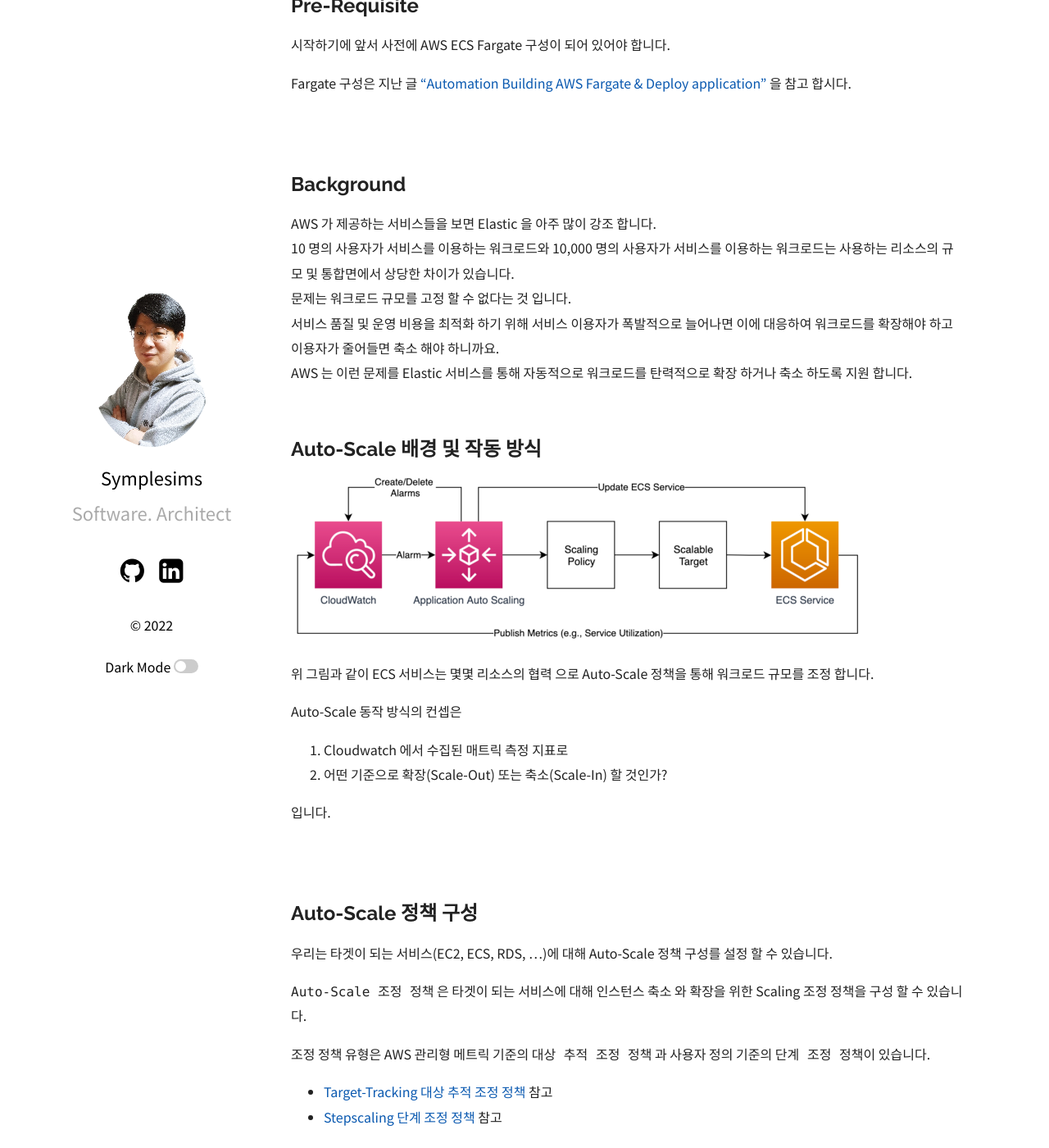
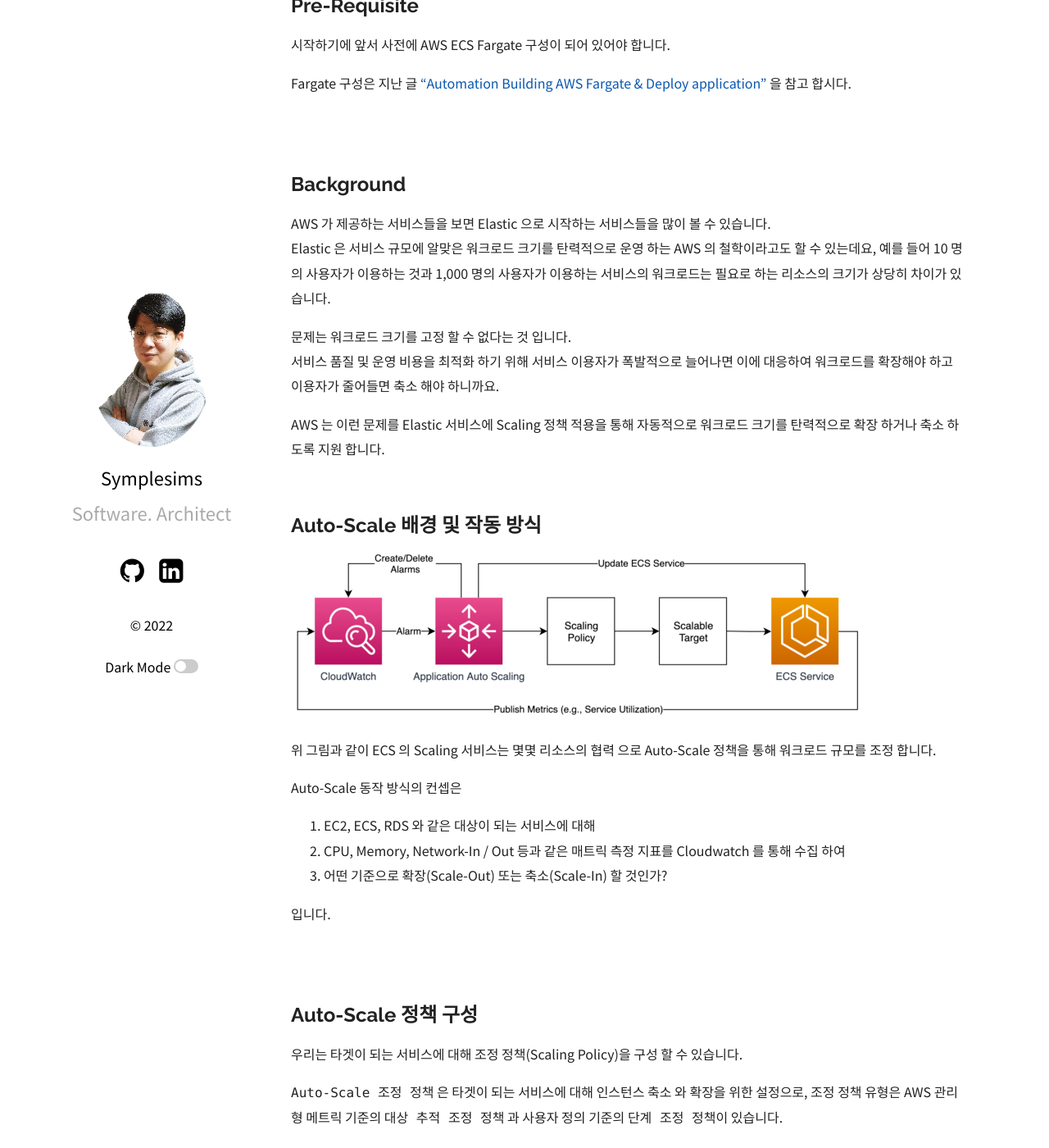
Before and after one commit to symplesims/symplesims.github.io, a Jekyll site: the page built from _posts/2022-03-05-aws-fargate-autoscale.md, in a window 1280 px wide and 1400 px high, scrolled down 230 px. Shown: the whole window at 82% size. Built offline with Jekyll 4.4.1, drawn with Linux system fonts in a browser that asks for light colours; nearby versions of some CDN libraries; some of the changed text lies outside the part shown.

Commit message:
aws-fargate 오토스케일 적용 컨텐츠 보완

```diff
--- a/_posts/2022-03-05-aws-fargate-autoscale.md
+++ b/_posts/2022-03-05-aws-fargate-autoscale.md
@@ -25,23 +25,27 @@
 
 ## Background
 
-AWS 가 제공하는 서비스들을 보면 Elastic 을 아주 많이 강조 합니다.
-10 명의 사용자가 서비스를 이용하는 워크로드와 10,000 명의 사용자가 서비스를 이용하는 워크로드는 사용하는 리소스의 규모 및 통합면에서 상당한 차이가 있습니다.
-문제는 워크로드 규모를 고정 할 수 없다는 것 입니다.
+  AWS 가 제공하는 서비스들을 보면 Elastic 으로 시작하는 서비스들을 많이 볼 수 있습니다.
+Elastic 은 서비스 규모에 알맞은 워크로드 크기를 탄력적으로 운영 하는 AWS 의 철학이라고도 할 수 있는데요,
+예를 들어 10 명의 사용자가 이용하는 것과 1,000 명의 사용자가 이용하는 서비스의 워크로드는 필요로 하는 리소스의 크기가 상당히 차이가 있습니다.
+
+문제는 워크로드 크기를 고정 할 수 없다는 것 입니다.
 서비스 품질 및 운영 비용을 최적화 하기 위해 서비스 이용자가 폭발적으로 늘어나면 이에 대응하여 워크로드를 확장해야 하고 이용자가 줄어들면 축소 해야 하니까요.
-AWS 는 이런 문제를 Elastic 서비스를 통해 자동적으로 워크로드를 탄력적으로 확장 하거나 축소 하도록 지원 합니다.
+
+AWS 는 이런 문제를 Elastic 서비스에 Scaling 정책 적용을 통해 자동적으로 워크로드 크기를 탄력적으로 확장 하거나 축소 하도록 지원 합니다.
 
 <br>
 
 ## Auto-Scale 배경 및 작동 방식
 ![](/assets/images/220304/img.png)
 
-위 그림과 같이 ECS 서비스는 몇몇 리소스의 협력 으로 Auto-Scale 정책을 통해 워크로드 규모를 조정 합니다.
+위 그림과 같이 ECS 의 Scaling 서비스는 몇몇 리소스의 협력 으로 Auto-Scale 정책을 통해 워크로드 규모를 조정 합니다.
 
 Auto-Scale 동작 방식의 컨셉은
 
-1. Cloudwatch 에서 수집된 매트릭 측정 지표로
-2. 어떤 기준으로 확장(Scale-Out) 또는 축소(Scale-In) 할 것인가?
+1. EC2, ECS, RDS 와 같은 대상이 되는 서비스에 대해
+2. CPU, Memory, Network-In / Out 등과 같은 매트릭 측정 지표를 Cloudwatch 를 통해 수집 하여
+3. 어떤 기준으로 확장(Scale-Out) 또는 축소(Scale-In) 할 것인가?
 
 입니다.
 
@@ -52,11 +56,9 @@
 
 ## Auto-Scale 정책 구성
 
-우리는 타겟이 되는 서비스(EC2, ECS, RDS, ...)에 대해 Auto-Scale 정책 구성를 설정 할 수 있습니다.
+우리는 타겟이 되는 서비스에 대해 조정 정책(Scaling Policy)을 구성 할 수 있습니다.
 
-`Auto-Scale 조정 정책` 은 타겟이 되는 서비스에 대해 인스턴스 축소 와 확장을 위한 Scaling 조정 정책을 구성 할 수 있습니다.
-
-조정 정책 유형은 AWS 관리형 메트릭 기준의 `대상 추적 조정 정책` 과 사용자 정의 기준의 `단계 조정 정책`이 있습니다.
+`Auto-Scale 조정 정책` 은 타겟이 되는 서비스에 대해 인스턴스 축소 와 확장을 위한 설정으로, 조정 정책 유형은 AWS 관리형 메트릭 기준의 `대상 추적 조정 정책` 과 사용자 정의 기준의 `단계 조정 정책`이 있습니다.
 
 - [Target-Tracking 대상 추적 조정 정책](https://docs.aws.amazon.com/ko_kr/autoscaling/application/userguide/application-auto-scaling-target-tracking.html) 참고
 - [Stepscaling 단계 조정 정책](https://docs.aws.amazon.com/ko_kr/AmazonECS/latest/developerguide/service-autoscaling-stepscaling.html) 참고
@@ -68,21 +70,24 @@
 
 ## 대상 추적 조정 정책
 
-대상 추적 조정 정책은 AWS 관리형 정책으로 아주 쉽고 간편하게 구성이 가능 합니다.
+
+ECS 에서 [대상 추적 조정 정책](https://docs.aws.amazon.com/ko_kr/autoscaling/ec2/userguide/as-scaling-target-tracking.html) 은 AWS 관리형 정책으로 'ECS 서비스 측정 메트릭' 의 대상 지표 값이 초과 하는 경우 인스턴스를 확장 하고, 미만인 경우 축소 하는 아주 단순하지만 강력한 조정 정책 입니다.
 
 먼저 타겟 서비스를 위한 Scaling 정책 정보로 `최소 작업 개수`, `원하는 작업 개수`, `최대 작업 개수` 와 함께 `Auto Scaling 을 동작 시키기 위한 권한(IAM 역할)`을 설정 합니다.
 
-예제로, 아래 그림과 같이 초기 트래픽이 적은 경우 태스크 수를 1로 하고 트래픽이 많을 경우 최대 10 개 까지 확장 되도록 Scaling Target 정보를 구성 할 수 있습니다.
+예시로, 아래 그림과 같이 트래픽이 적은 경우 태스크 수(min_capacity)를 1 로 하고 트래픽이 많을 경우 최대(max_capacity) 10 개 까지 확장 되도록 Scaling Target 정보를 구성 할 수 있습니다.
+
+추가적으로 Auto-Scale 처리를 위해 AWS 의 서비스를 실행 할 수 있는 IAM 권한이 필요 합니다.
+IAM 권한은 [Application Auto Scaling에 대한 서비스 연결 역할](https://docs.aws.amazon.com/ko_kr/autoscaling/application/userguide/application-auto-scaling-service-linked-roles.html) 중 `AWSServiceRoleForApplicationAutoScaling_ECSService` 를 참조하세요.
 
 ![](/assets/images/220304/img_1.png)
 
 
-IAM 권한은 [Application Auto Scaling에 대한 서비스 연결 역할](https://docs.aws.amazon.com/ko_kr/autoscaling/application/userguide/application-auto-scaling-service-linked-roles.html) 중 `AWSServiceRoleForApplicationAutoScaling_ECSService` 를 참조하세요.
 
-
-ECS 에서 [대상 추적 조정 정책](https://docs.aws.amazon.com/ko_kr/autoscaling/ec2/userguide/as-scaling-target-tracking.html) 은 ECS 서비스 측정 메트릭인 ECSServiceAverageCPUUtilization, ECSServiceAverageMemoryUtilization, ALBRequestCountPerTarget 중 하나로 조정이 가능 합니다.
-
-'ECS 서비스 측정 메트릭' 의 대상 지표 값이 초과 하는 경우 인스턴스를 확장 하고, 미만인 경우 축소 하는 아주 단순하면서도 강력한 조정 정책 입니다.
+- ECS 서비스 측정 메트릭은 아래와 같습니다.
+  1. ECSServiceAverageCPUUtilization: 평균 CPU 사용율을 기준
+  2. ECSServiceAverageMemoryUtilization: 평균 Memory 사용율을 기준
+  3. ALBRequestCountPerTarget: ALB 를 통해 트래픽이 유입되는 건수 기준으로 ECS 애플리케이션 서비스가 ALB 와 연결 되어 있는경우만 설정이 가능
 
 
 <br><br>
```
